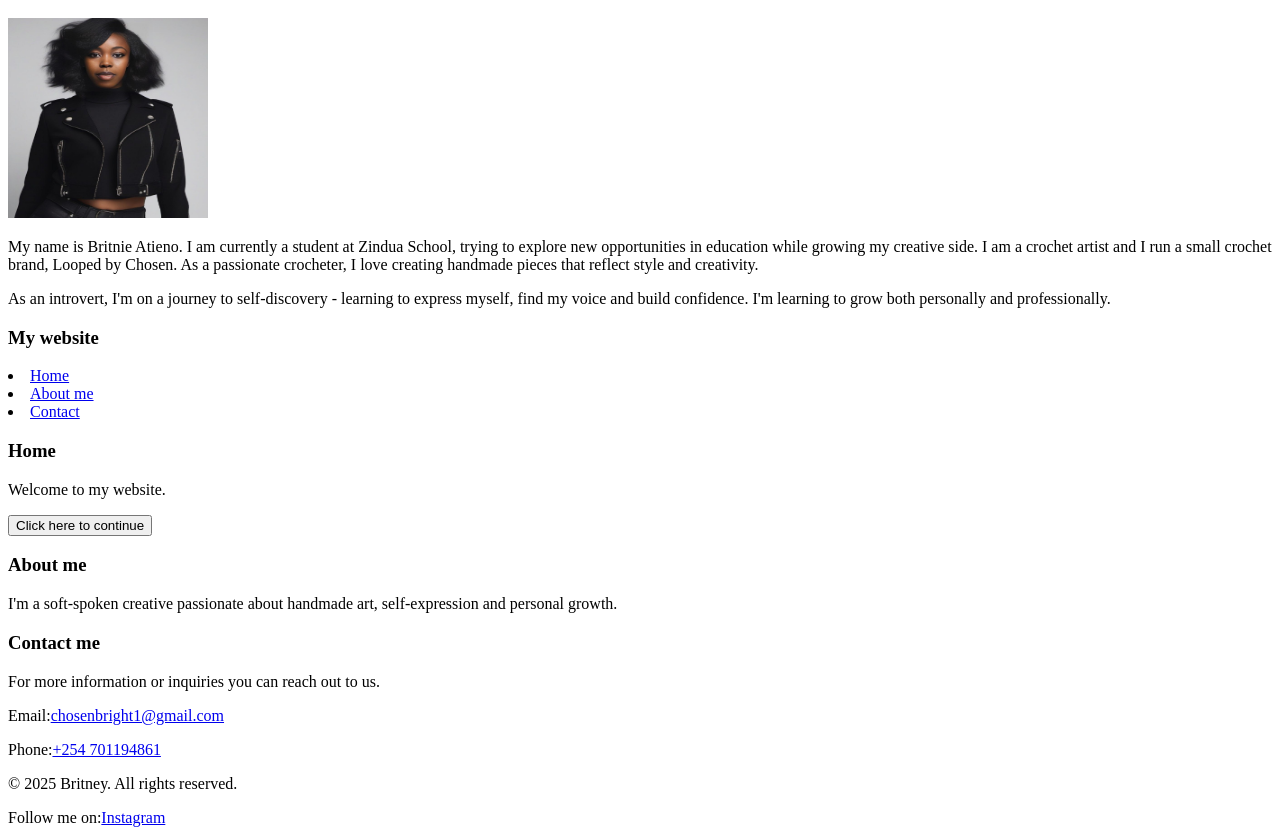
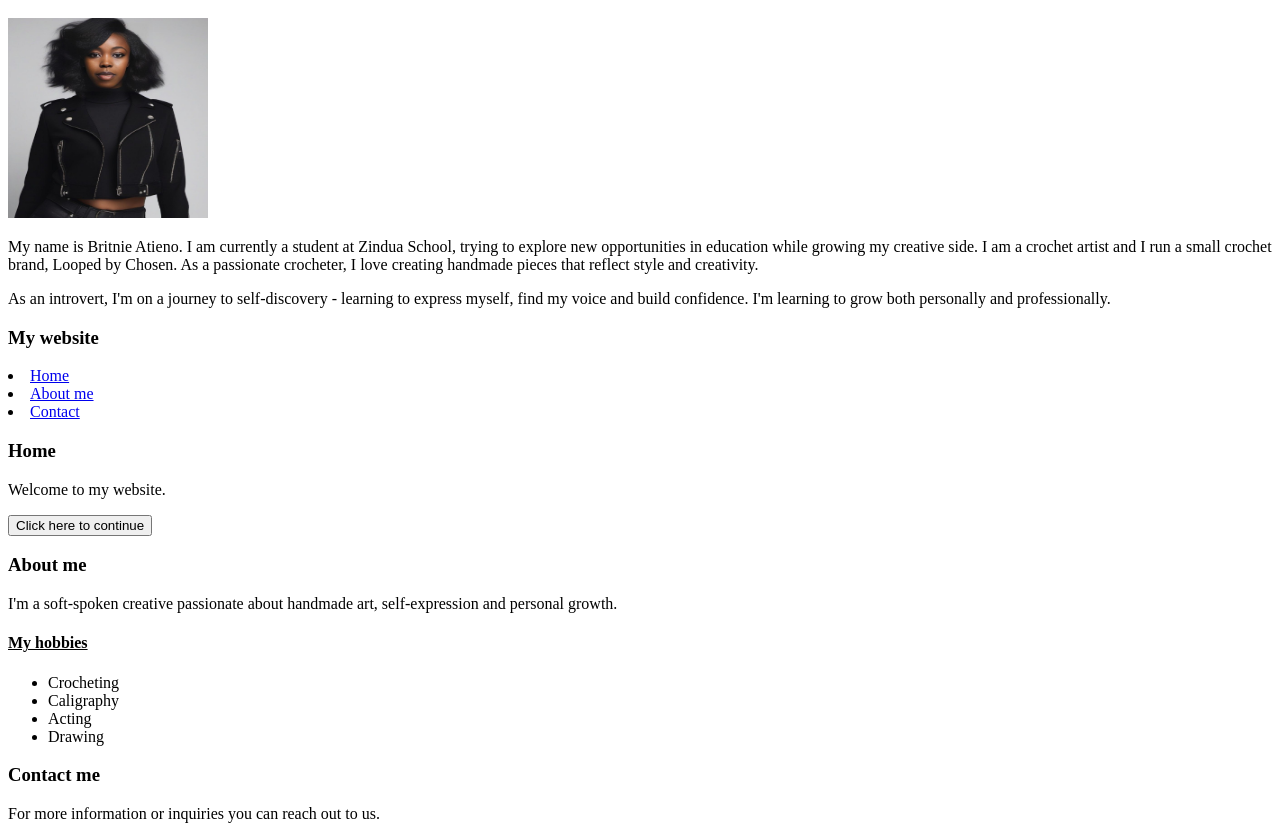
Before and after one commit to Britney2025/About-chosen, a plain HTML site: page index.html in a window 1280 px wide. Shown: the part 109-945 px from the top of the page. Drawn offline with Linux system fonts and the light colour scheme.

Commit message:
created a list

```diff
--- a/index.html
+++ b/index.html
@@ -39,6 +39,13 @@
             <h3>About me</h3>
             <p>I'm a soft-spoken creative passionate about handmade art, self-expression and
                 personal growth.</p>
+            <h4><u>My hobbies</u></h4>
+            <ul>
+                <li>Crocheting</li>
+                <li>Caligraphy</li>
+                <li>Acting</li>
+                <li>Drawing</li>
+            </ul>
         </section>
         <section id="contact">
             <h3>Contact me</h3>
```
